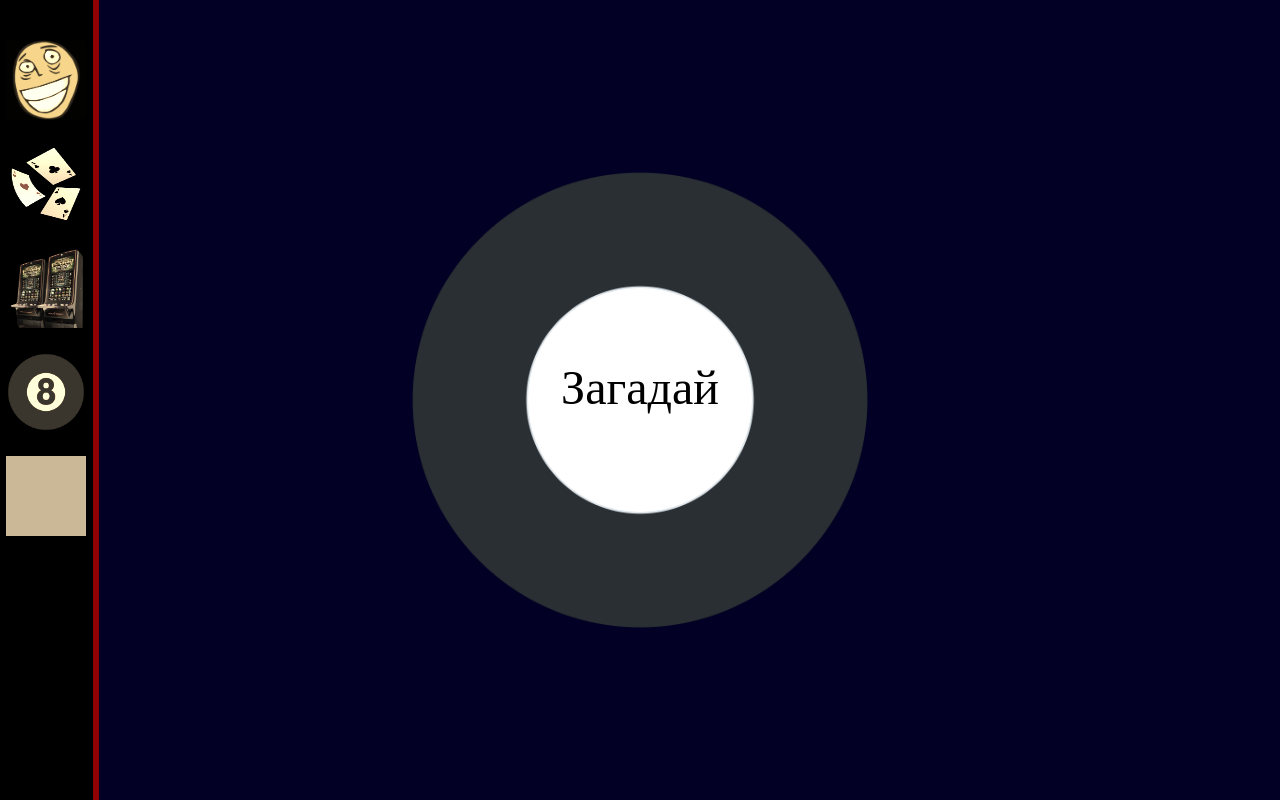
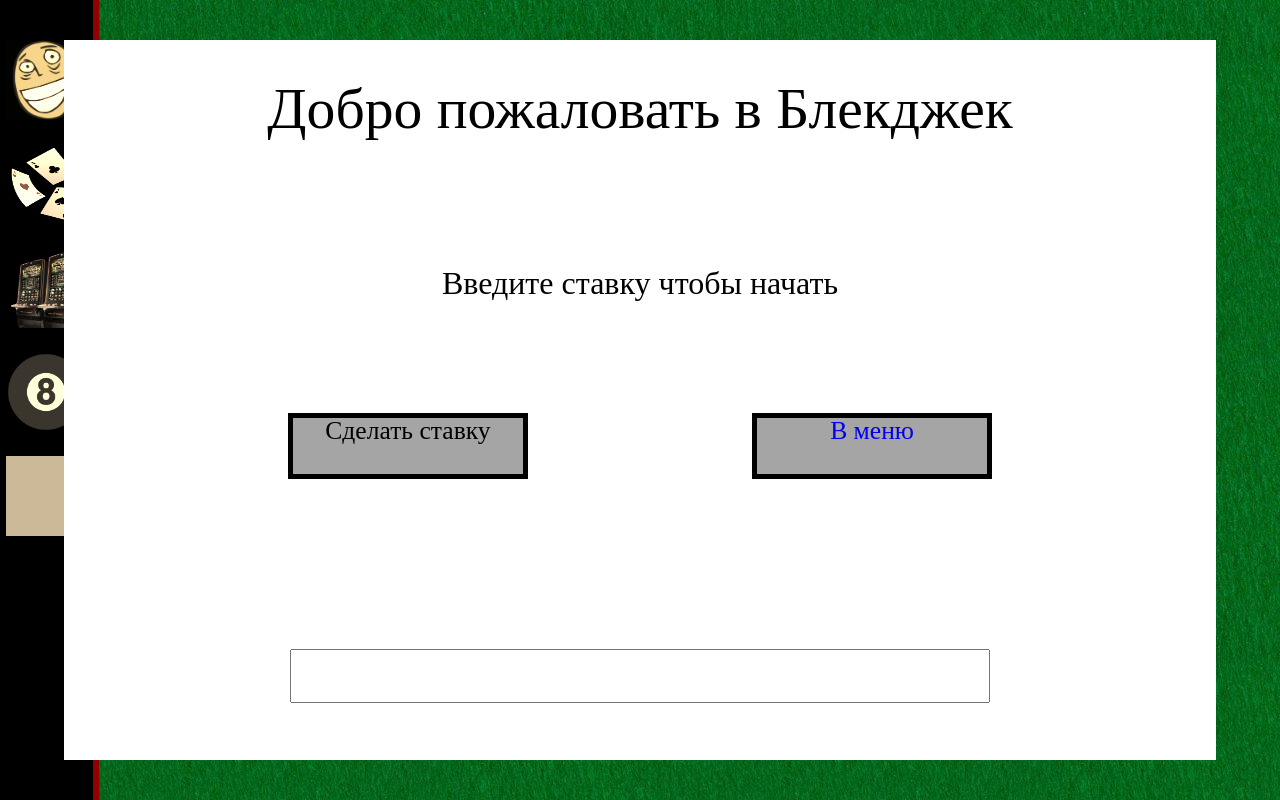
Before and after one commit to TiredTorch/rofl_cas, a React (Create React App) app: page /bj in a window 1280 px wide. Built offline with nearby package versions, Linux system fonts and the light colour scheme; grey boxes are pictures that could not be loaded.

Commit message:
Add routes

```diff
--- a/package.json
+++ b/package.json
@@ -11,6 +11,7 @@
     "node-sass": "^6.0.1",
     "react": "^17.0.2",
     "react-dom": "^17.0.2",
+    "react-router-dom": "^6.0.2",
     "react-scripts": "4.0.3",
     "typeface-playfair-display": "^1.1.13",
     "web-vitals": "^1.1.2"
--- a/src/components/App.jsx
+++ b/src/components/App.jsx
@@ -1,3 +1,4 @@
+import {BrowserRouter  as Router, Route, Routes, useRoutes} from 'react-router-dom';
 import Navbar from "./Navbar/Navbar";
 import Main from "./Route/Main";
 import Bj from "./Route/BJ";
@@ -7,10 +8,15 @@ import './App.scss'
 
 function App() {
   return (
-    <div className="App">
+    <Router className="App">
       <Navbar/>
-      <Ball/>
-    </div>
+      <Routes>
+        <Route path='/' element={<Main/>}/>
+        <Route path='/bj' element={<Bj/>}/>
+        <Route path='/slots' element={<Slots/>}/>
+        <Route path='/ball' element={<Ball/>}/>
+      </Routes>
+    </Router>
   );
 }
 
--- a/src/components/Navbar/Navbar.jsx
+++ b/src/components/Navbar/Navbar.jsx
@@ -11,11 +11,11 @@ import SoonPic from '../../img/coming.png'
 const Navbar = () => {
     return (
         <div className='Navbar'>
-            <NavbarItem src='#' act='Главное меню' pic={MainPic} alt='main'/>
-            <NavbarItem src='#' act='Блекджек' pic={CardsPic} alt='bj'/>
-            <NavbarItem src='#' act='Слоты' pic={SlotPic} alt='slots'/>
-            <NavbarItem src='#' act='Предсказания' pic={BallPic} alt='prediction'/>
-            <NavbarItem src='#' act='В разработке' pic={SoonPic}  alt='soon'/>
+            <NavbarItem src='/' act='Главное меню' pic={MainPic} alt='main'/>
+            <NavbarItem src='/bj' act='Блекджек' pic={CardsPic} alt='bj'/>
+            <NavbarItem src='/slots' act='Слоты' pic={SlotPic} alt='slots'/>
+            <NavbarItem src='/ball' act='Предсказания' pic={BallPic} alt='prediction'/>
+            <NavbarItem src='/' act='В разработке' pic={SoonPic}  alt='soon'/>
         </div>
     );
 }
--- a/src/components/Navbar/Navbar__item/Navbar__item.jsx
+++ b/src/components/Navbar/Navbar__item/Navbar__item.jsx
@@ -1,12 +1,13 @@
 import React from 'react';
+import {Link} from 'react-router-dom';
 import './Navbar__item.scss'
 
 const NavbarItem = (props) => {
     return (
         <div className='Navbar__item'>
-            <a href={props.src}>
+            <Link to={props.src}>
                 <img src={props.pic} alt={props.alt} />
-            </a>
+            </Link>
             <div className="popUp">
                 {props.act}
             </div>
--- a/src/components/Route/BJ.jsx
+++ b/src/components/Route/BJ.jsx
@@ -1,4 +1,5 @@
 import React, { Component } from 'react';
+import {Link} from 'react-router-dom';
 import './styles/BJ.scss'
 import Card from './Card/Card'
 
@@ -157,7 +158,7 @@ class Bj extends Component {
                     <h2>{this.state.popUpTitle}</h2>
                     <p>{this.state.popUpDescription}</p>
                     <a onClick={() => {this.togglePopUp(); this.startBJ()}}>Сделать ставку</a>
-                    <a href="">В меню</a>
+                    <Link to="/">В меню</Link>
                     <input type="text" />
                 </div>
             </div>
```
Also changed, not shown: 1 other file (tests, documents, lock files or other folders).
